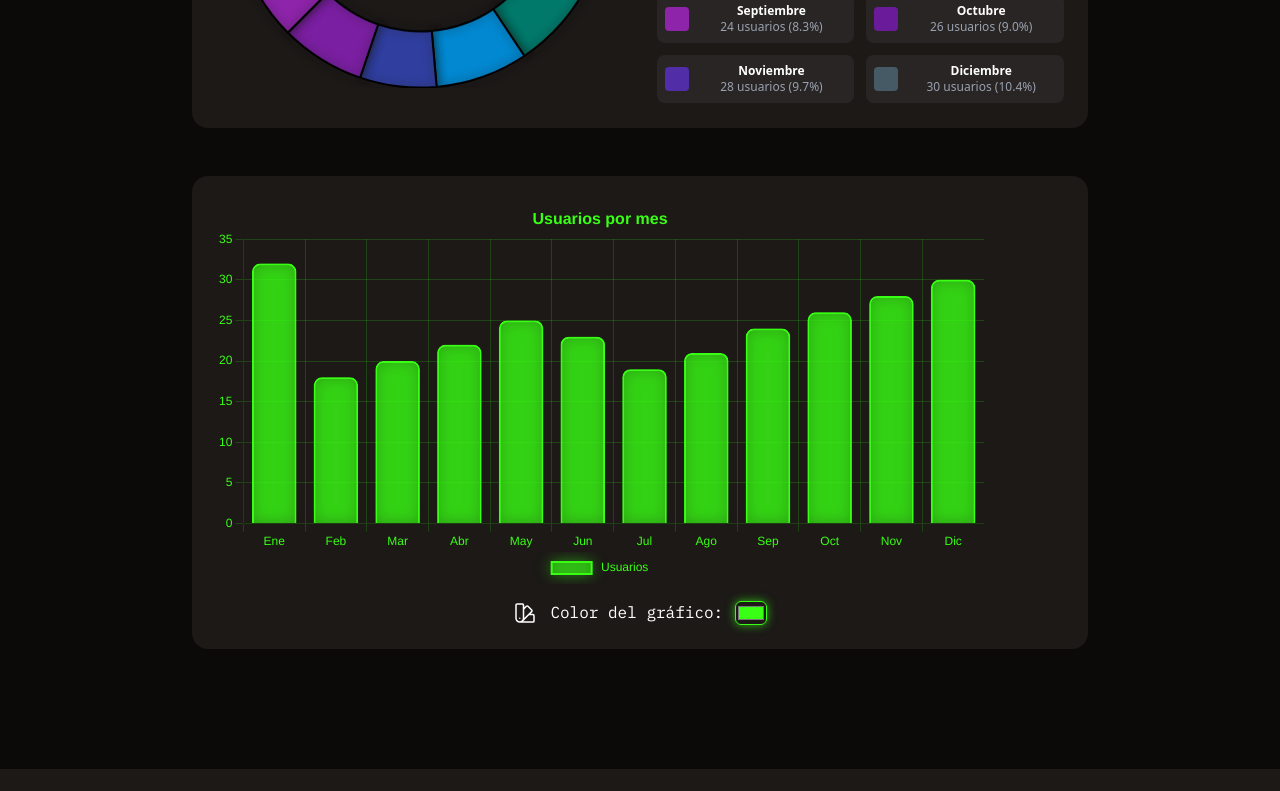
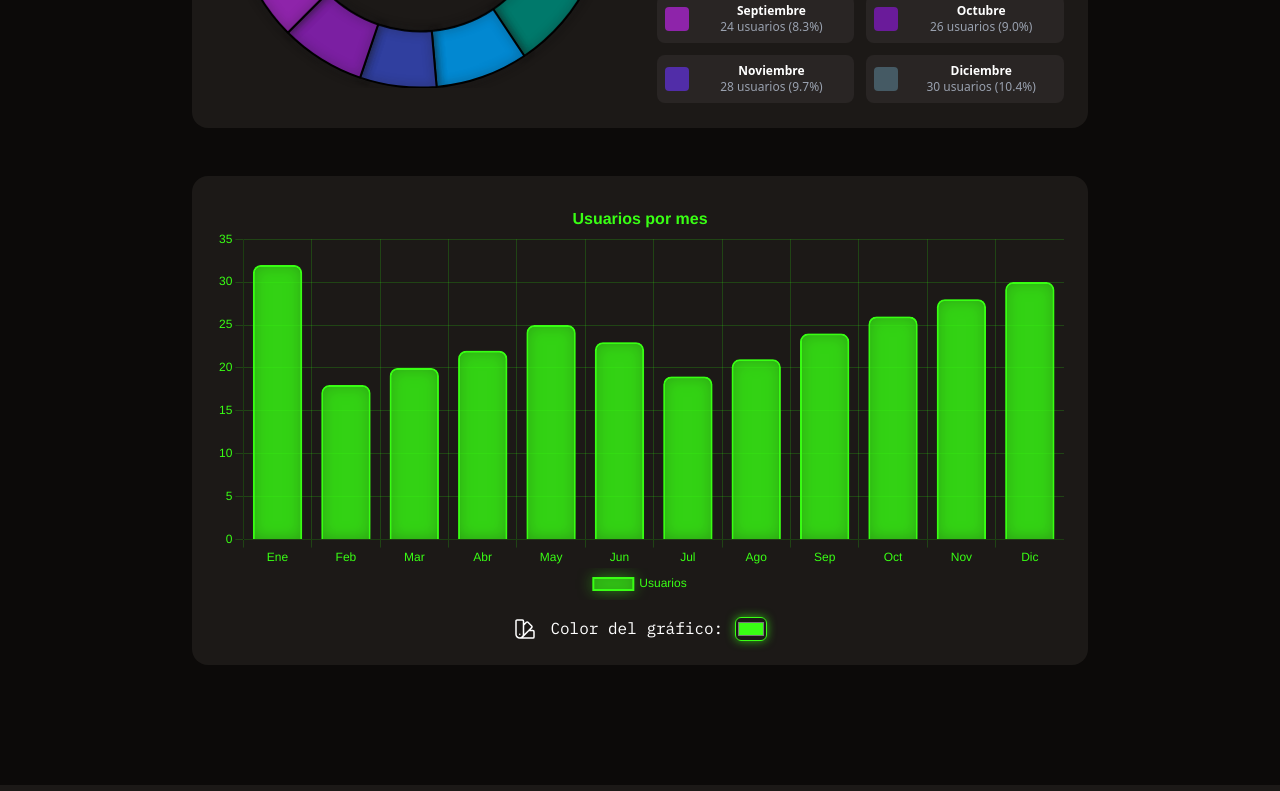
Before and after one commit to JRearte/mi_portafolio, a React (Vite) app: page /laboratorio in a window 1280 px wide. Shown: the part 622-1413 px from the top of the page. Built offline with nearby package versions, Linux system fonts and the light colour scheme; a web font is replaced by a local one.

Commit message:
prueba en dispositivo movil

```diff
--- a/src/components/laboratorio/GraficaBarras.tsx
+++ b/src/components/laboratorio/GraficaBarras.tsx
@@ -31,7 +31,7 @@ export default function GraficoBarras({ datos, titulo }: Props) {
         const ctx = chart.ctx as CanvasRenderingContext2D;
         const originalFill = ctx.fill.bind(ctx);
 
-        // Glow neón
+        // Glow neón en barras
         // eslint-disable-next-line @typescript-eslint/no-explicit-any
         ctx.fill = (...args: [any]) => {
             ctx.save();
@@ -52,7 +52,7 @@ export default function GraficoBarras({ datos, titulo }: Props) {
         labels: datos.map(d => d.mes), // Abreviado para eje X
         datasets: [
             {
-                label: " Usuarios",
+                label: "Usuarios",
                 data: datos.map(d => d.valor),
                 backgroundColor: `${color}90`,
                 borderColor: color,
@@ -66,6 +66,7 @@ export default function GraficoBarras({ datos, titulo }: Props) {
 
     const options = {
         responsive: true,
+        maintainAspectRatio: false, // Permite que ocupe la altura del contenedor
         plugins: {
             legend: { position: "bottom" as const, labels: { color } },
             title: { display: true, text: titulo, color, font: { size: 16 } },
@@ -93,9 +94,12 @@ export default function GraficoBarras({ datos, titulo }: Props) {
 
     return (
         <div className="p-6 bg-stone-900 rounded-2xl flex flex-col items-center gap-4 transition-all duration-300">
-            <div className="w-full h-96">
+            {/* Contenedor con altura mínima y responsive */}
+            <div className="w-full min-h-[300px] md:min-h-[400px]">
                 <Bar ref={chartRef} data={chartData} options={options} />
             </div>
+
+            {/* Selector de color */}
             <div className="flex items-center gap-3">
                 <label className="text-white font-ibm-plex-mono text-rm">
                     <HiOutlineSwatch className="inline-block mr-1 h-6 w-6" /> Color del gráfico:
```
